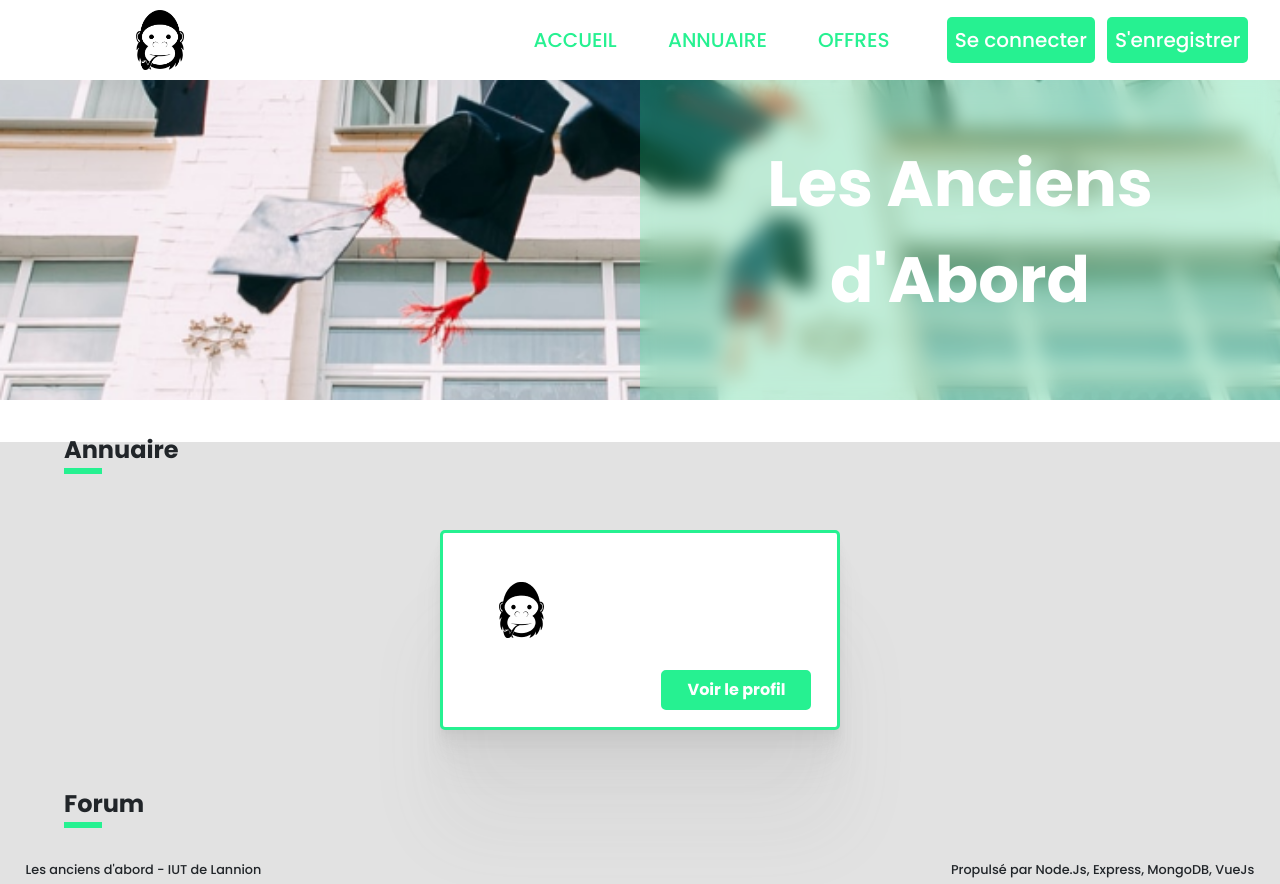
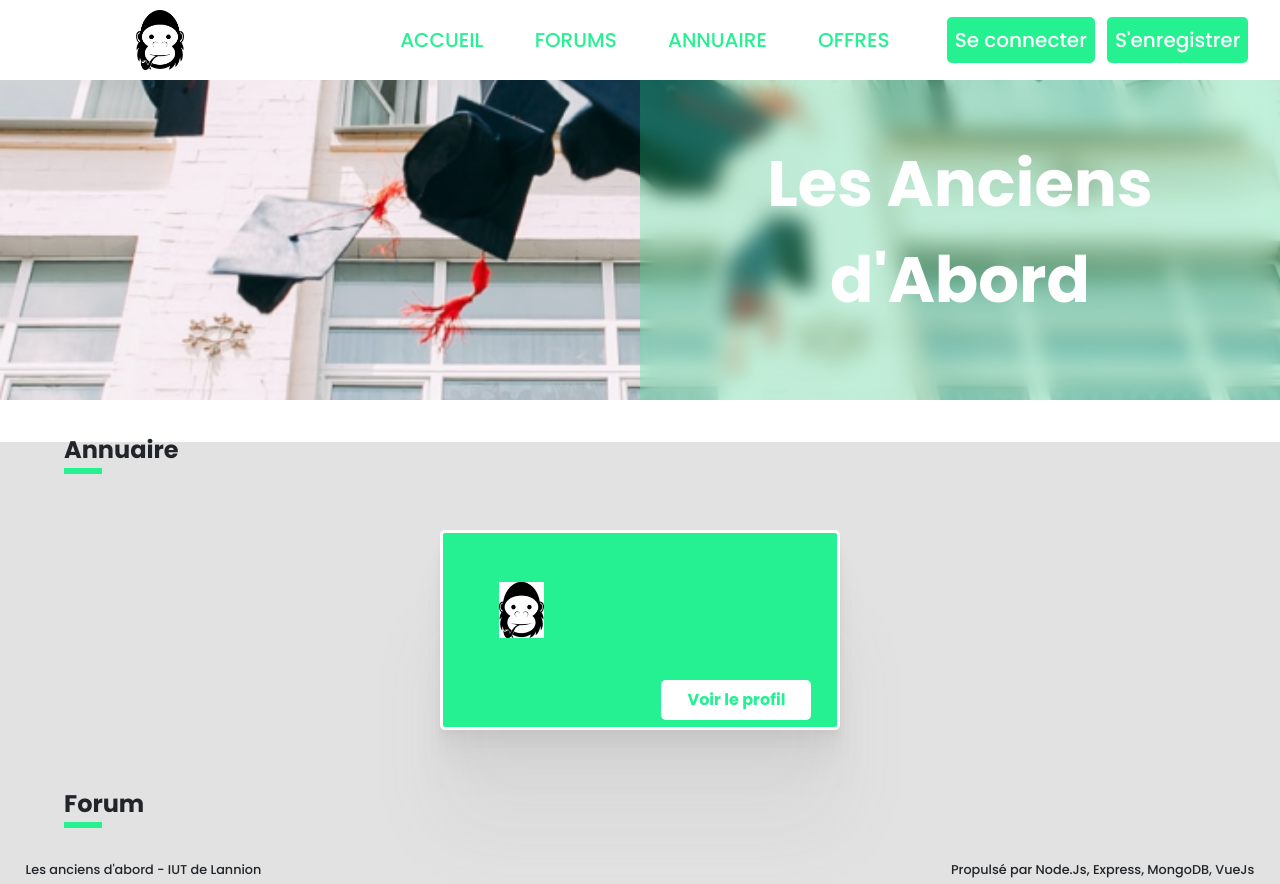
Before and after one commit to Fret0lol/ProjetS3, a Vue app in the folder client/: page / in a window 1280 px wide. Built offline with nearby package versions, Linux system fonts and the light colour scheme; no server answers.

Commit message:
reponsive annuaire

```diff
--- a/client/src/components/CardUser.vue
+++ b/client/src/components/CardUser.vue
@@ -40,7 +40,7 @@ export default {
 };
 </script>
 <style lang="scss" scoped>
-$color: #26f191;
+$color: #26f192;
 #card {
   display: flex;
   flex-flow: column nowrap;
@@ -50,9 +50,9 @@ $color: #26f191;
   width: 400px;
   height: 200px;
   border-radius: 5px;
-  border: 3px solid $color;
-  background-color: white;
-  color: $color;
+  border: 3px solid white;
+  background-color: $color;
+  color: white;
 
   box-shadow: 0px 100px 80px rgba(119, 119, 119, 0.07), 0px 41.7776px 33.4221px rgba(119, 119, 119, 0.0503198), 0px 22.3363px 17.869px rgba(119, 119, 119, 0.0417275), 0px 12.5216px 10.0172px rgba(119, 119, 119, 0.035), 0px 6.6501px 5.32008px rgba(119, 119, 119, 0.0282725), 0px 2.76726px 2.21381px rgba(119, 119, 119, 0.0196802);
   div {
@@ -61,11 +61,12 @@ $color: #26f191;
     #imgProfil {
       display: flex;
       justify-content: center;
+
       img {
-        height: 120px;
-        width: 120px;
+        height: 140px;
+        width: 140px;
         object-fit: scale-down;
-        border-radius: 5px;
+        border-radius: 7px;
       }
     }
     #infoProfil {
@@ -74,11 +75,11 @@ $color: #26f191;
       justify-content: flex-start;
 
       #name {
-        font-size: 1.5vw;
+        font-size: 140%;
         font-weight: 700;
       }
       p {
-        font-size: 1vw;
+        font-size: 120%;
       }
     }
   }
@@ -89,12 +90,12 @@ $color: #26f191;
     padding: 0 2vw;
 
     button {
-      background: $color;
-      border: 2px solid $color;
+      background: white;
+      border: 2px solid white;
       border-radius: 5px;
       width: 150px;
       padding: 0.75vh 1vw;
-      color: white;
+      color: $color;
       font-weight: 600;
     }
   }
--- a/client/src/components/header.vue
+++ b/client/src/components/header.vue
@@ -16,7 +16,7 @@
           <div>
             <ul>
               <li><router-link to="/">ACCUEIL</router-link></li>
-              <li v-if="this.login === true"><router-link to="/forum">FORUMS</router-link></li>
+              <li><router-link to="/forum">FORUMS</router-link></li>
               <li>
                 <router-link to="/annuaire-membres">ANNUAIRE</router-link>
               </li>
@@ -47,7 +47,7 @@
       <ul>
         <ul>
           <li><router-link to="/">ACCUEIL</router-link></li>
-          <li v-if="this.login === true"><router-link to="/forum">FORUMS</router-link></li>
+          <li><router-link to="/forum">FORUMS</router-link></li>
           <li><router-link to="/annuaire-membres">ANNUAIRE</router-link></li>
           <li><a href="#">OFFRES</a></li>
           <li v-if="this.user.statut === 'Administrateur'">
```
